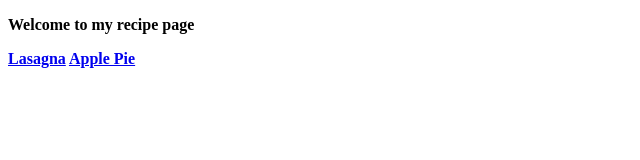
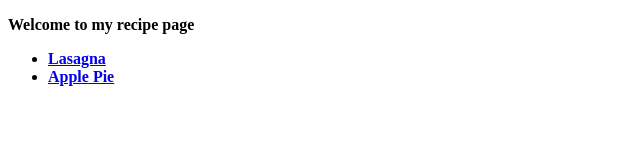
Before and after one commit to joshuaw97/odinrecipes, a plain HTML site: page index.html in a window 1280 px wide. Shown: the whole page, without its empty margins (0-640 px from the left). Drawn offline with Linux system fonts and the light colour scheme.

Commit message:
Add links in index.html to unordered list

```diff
--- a/index.html
+++ b/index.html
@@ -6,8 +6,9 @@
     </head>
     <body>
         <p><strong>Welcome to my recipe page<strong></p>
-        <a href="lasagna2.html">Lasagna</a>
-        <a href="applepie.html">Apple Pie</a>
-
+        <ul>
+            <li><a href="lasagna2.html">Lasagna</a></li>
+            <li><a href="applepie.html">Apple Pie</a></li>
+        </ul>
     </body>
 </html>
```
